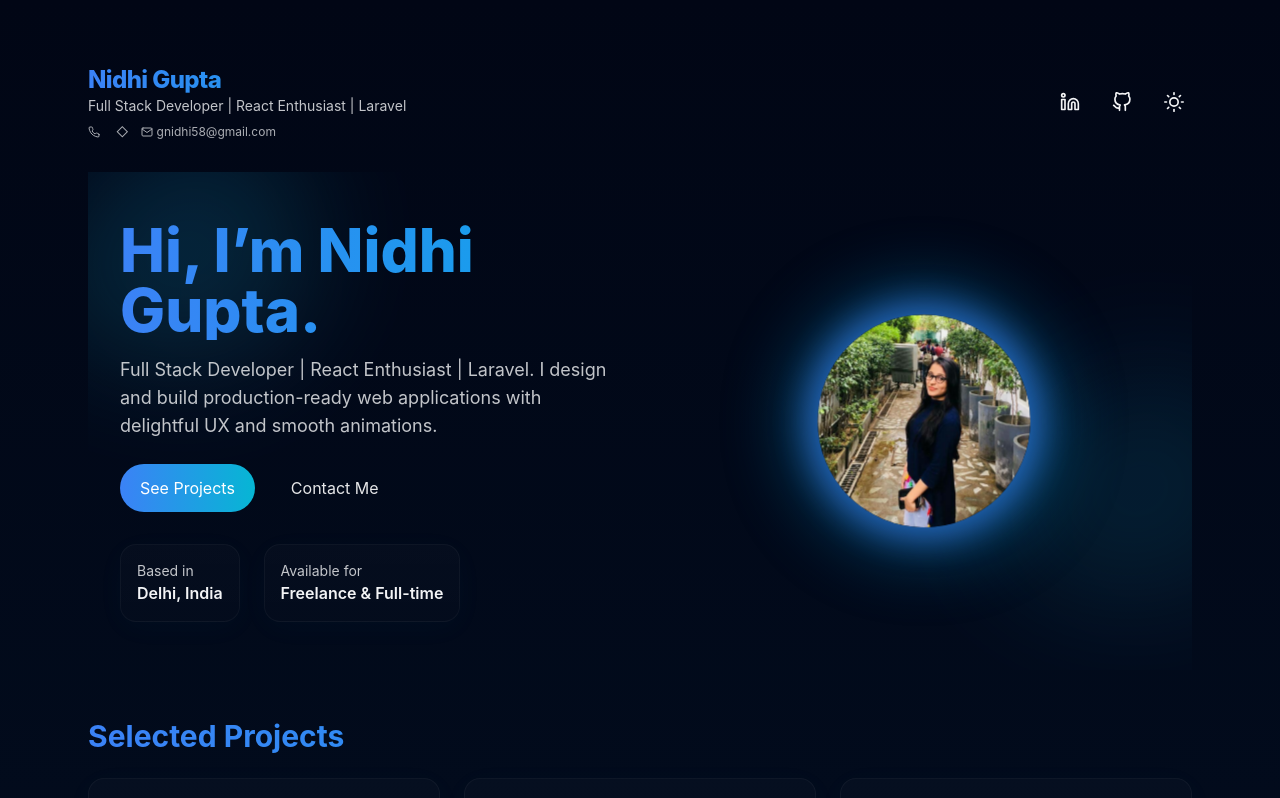
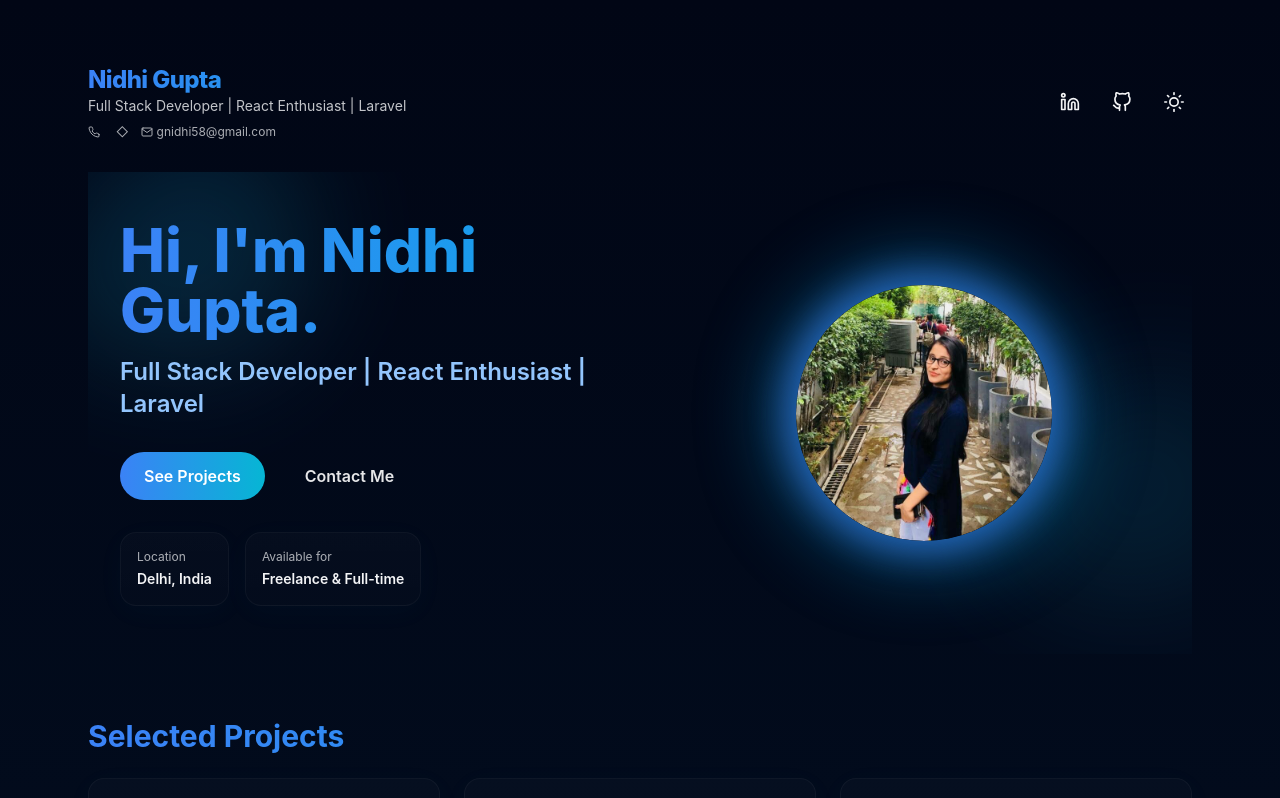
Before and after one commit to nidhigupta58/nidhi-portfolio-blue, a React (Vite) app: page / in a window 1280 px wide. Shown: the top 798 px of the page. Built offline with nearby package versions, Linux system fonts and the light colour scheme; the HTML template or start-up script is replaced by a standard one.

Commit message:
update: enhance Hero component with improved animations, layout adjustments, and refined styling

```diff
--- a/src/components/Hero.jsx
+++ b/src/components/Hero.jsx
@@ -6,35 +6,88 @@ import profile from '../assets/profile.jpg'
 
 export default function Hero() {
   return (
-    <section className="relative overflow-hidden mb-12">
+    <section className="relative overflow-hidden mb-16">
       <AnimatedBlob className="left-[-100px] top-[-100px] w-[420px] h-[420px] animate-spin" style={{opacity:0.18}} />
       <AnimatedBlob className="right-[-100px] top-[120px] w-[320px] h-[320px] animate-spin" style={{opacity:0.12}} />
 
-      <motion.div initial={{ opacity: 0, y: 20 }} animate={{ opacity: 1, y: 0 }} transition={{ duration: 0.6 }} className="relative z-10 grid md:grid-cols-2 gap-8 items-center">
+      <motion.div
+        initial={{ opacity: 0, y: 20 }}
+        animate={{ opacity: 1, y: 0 }}
+        transition={{ duration: 0.6 }}
+        className="relative z-10 grid md:grid-cols-2 gap-8 items-center"
+      >
         <div className="p-4 md:pl-8 md:py-12 text-center md:text-left">
-          <h2 className="text-4xl sm:text-5xl md:text-6xl font-extrabold leading-tight mb-4 neon">Hi, I’m {site.name}.</h2>
-          <p className="text-lg opacity-80 mb-6 max-w-xl mx-auto md:mx-0">{site.role}. I design and build production-ready web applications with delightful UX and smooth animations.</p>
+          <motion.h2
+            initial={{ opacity: 0, y: 10 }}
+            animate={{ opacity: 1, y: 0 }}
+            transition={{ delay: 0.2 }}
+            className="text-4xl sm:text-5xl md:text-6xl font-extrabold leading-tight mb-4 neon"
+          >
+            Hi, I'm {site.name}.
+          </motion.h2>
+          <motion.p
+            initial={{ opacity: 0, y: 10 }}
+            animate={{ opacity: 1, y: 0 }}
+            transition={{ delay: 0.3 }}
+            className="text-xl sm:text-2xl font-semibold mb-4 text-blue-300"
+          >
+            {site.role}
+          </motion.p>
+          <motion.p
+            initial={{ opacity: 0, y: 10 }}
+            animate={{ opacity: 1, y: 0 }}
+            transition={{ delay: 0.4 }}
+            className="text-base opacity-90 mb-8 max-w-xl mx-auto md:mx-0 leading-relaxed"
+          >
+            {site.summary}
+          </motion.p>
 
-          <div className="flex flex-col sm:flex-row gap-4 justify-center md:justify-start">
-            <a href="#projects" className="px-5 py-3 rounded-full border border-white/10 backdrop-blur-sm hover:scale-105 transition transform btn-accent">See Projects</a>
-            <a href="#contact" className="px-5 py-3 rounded-full bg-white/6 text-white/90 hover:scale-105 transition transform">Contact Me</a>
-          </div>
+          <motion.div
+            initial={{ opacity: 0, y: 10 }}
+            animate={{ opacity: 1, y: 0 }}
+            transition={{ delay: 0.5 }}
+            className="flex flex-col sm:flex-row gap-4 justify-center md:justify-start mb-8"
+          >
+            <a
+              href="#projects"
+              className="px-6 py-3 rounded-full border border-blue-500/30 backdrop-blur-sm hover:scale-105 hover:border-blue-500/60 transition transform btn-accent font-semibold text-center"
+            >
+              See Projects
+            </a>
+            <a
+              href="#contact"
+              className="px-6 py-3 rounded-full bg-white/6 text-white/90 hover:scale-105 hover:bg-white/10 transition transform font-semibold text-center"
+            >
+              Contact Me
+            </a>
+          </motion.div>
 
-          <div className="mt-8 flex flex-col sm:flex-row gap-6 justify-center md:justify-start">
-            <div className="card p-4">
-              <h4 className="text-sm opacity-80">Based in</h4>
-              <div className="font-semibold">{site.location}</div>
+          <motion.div
+            initial={{ opacity: 0, y: 10 }}
+            animate={{ opacity: 1, y: 0 }}
+            transition={{ delay: 0.6 }}
+            className="flex flex-col sm:flex-row gap-4 justify-center md:justify-start"
+          >
+            <div className="card p-4 hover:border-blue-500/30 transition-colors">
+              <h4 className="text-xs opacity-70 mb-1">Location</h4>
+              <div className="font-semibold text-sm">{site.location}</div>
             </div>
-            <div className="card p-4">
-              <h4 className="text-sm opacity-80">Available for</h4>
-              <div className="font-semibold">Freelance & Full-time</div>
+            <div className="card p-4 hover:border-blue-500/30 transition-colors">
+              <h4 className="text-xs opacity-70 mb-1">Available for</h4>
+              <div className="font-semibold text-sm">Freelance & Full-time</div>
             </div>
-          </div>
+          </motion.div>
         </div>
 
-        <motion.div initial={{ scale: 0.95 }} whileHover={{ scale: 1.03 }} className="w-full flex justify-center order-first md:order-last">
-          <div className="relative w-40 h-40 sm:w-48 sm:h-48 md:w-56 md:h-56 rounded-full overflow-hidden photo-glow">
-            <img src={profile} alt="Nidhi" className="w-full h-full object-cover rounded-full" />
+        <motion.div
+          initial={{ scale: 0.95, opacity: 0 }}
+          animate={{ scale: 1, opacity: 1 }}
+          transition={{ delay: 0.3, duration: 0.5 }}
+          whileHover={{ scale: 1.05 }}
+          className="w-full flex justify-center order-first md:order-last"
+        >
+          <div className="relative w-48 h-48 sm:w-56 sm:h-56 md:w-64 md:h-64 rounded-full overflow-hidden photo-glow">
+            <img src={profile} alt="Nidhi Gupta" className="w-full h-full object-cover rounded-full" />
           </div>
         </motion.div>
       </motion.div>
```
